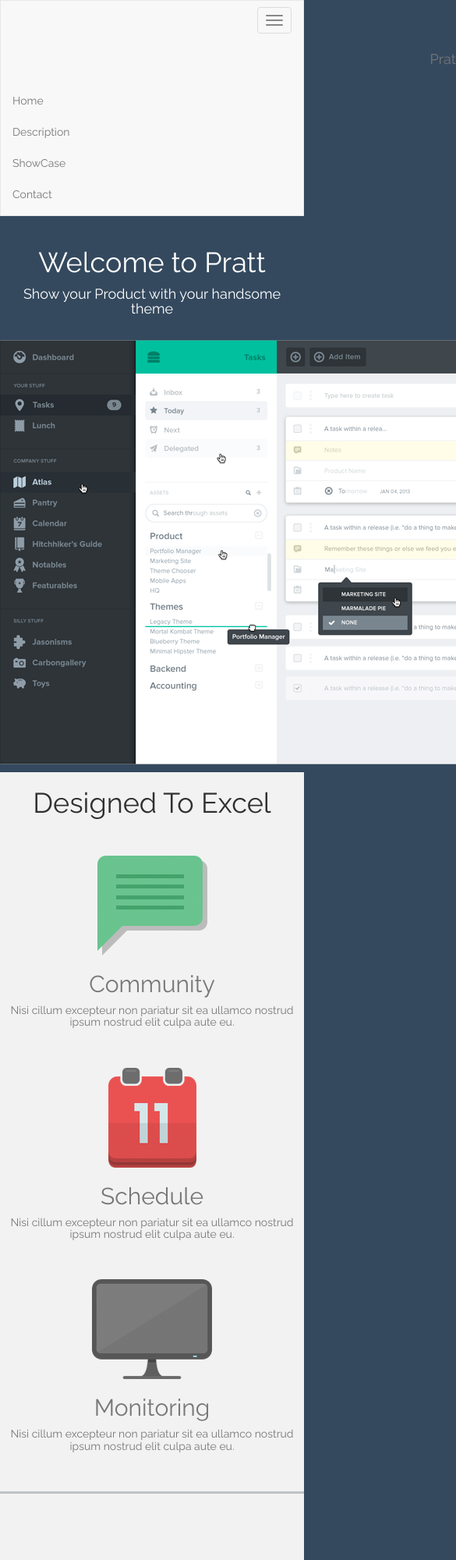
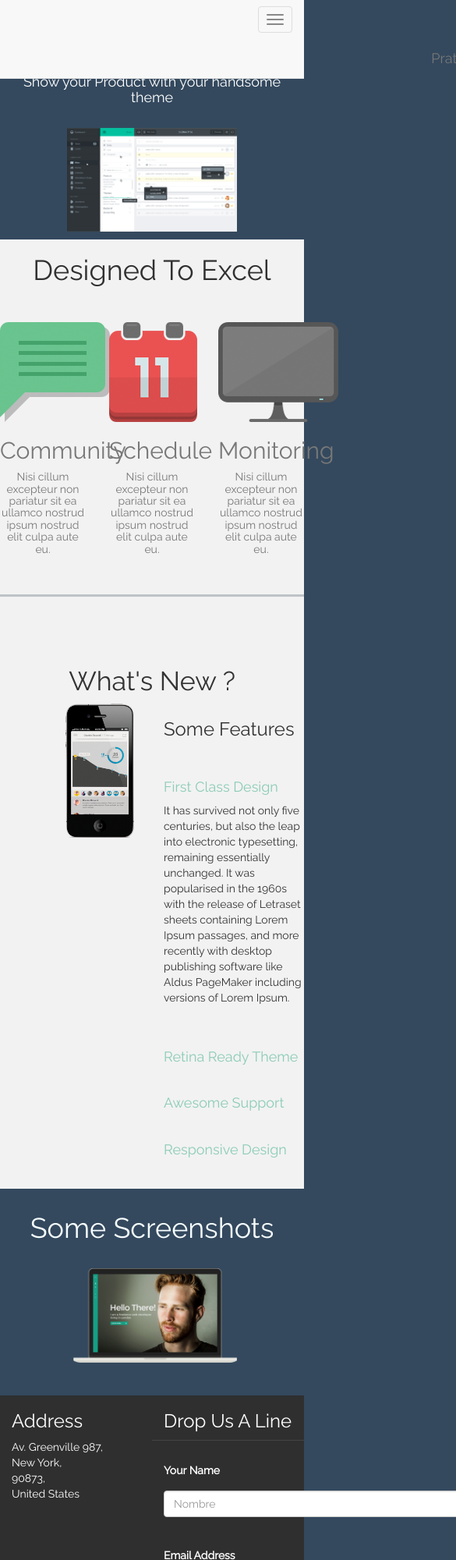
Before and after one commit to laureenpe/responsive-pratt, a plain HTML site: page index.html in a window 390 px wide. Shown: the top 2000 px of the page at 78% size, 585 px wide, since content can reach past the window. Drawn offline with nearby package versions, Linux system fonts and the light colour scheme.

Commit message:
updated footer and last sections

```diff
--- a/assets/css/style.css
+++ b/assets/css/style.css
@@ -28,6 +28,16 @@ body {
 
 .welcome h4 {
     padding-bottom: 20px;
+    padding-top: 20px;
+}
+
+.welcome h1 {
+    margin-top: 7%;
+    margin-bottom: 0;
+}
+
+.welcome img {
+    width: 56%;
 }
 
 
@@ -64,6 +74,7 @@ body {
 .whats-new h3 {
     text-align: center;
     padding-top: 50px;
+    font-size: 34px;
 }
 
 .phone img {
@@ -74,6 +85,20 @@ body {
 
 .features h5 {
     color: #8bccb6;
+    font-size: 18px;
+}
+
+.retina {
+    padding-bottom: 30px;
+    font-size: 18px;
+}
+
+.some {
+    margin-bottom: 50px;
+}
+
+.survived {
+    padding-bottom: 46px;
 }
 
 
@@ -86,15 +111,18 @@ body {
 .screenshots h1 {
     color: #f7feff;
     text-align: center;
-    margin-top: 15%;
+    margin-top: 8%;
+    margin-bottom: 8%;
 }
 
 .screenshots img {
-    margin-left: 20%;
+    margin-left: 26%;
     display: block;
     height: auto;
     max-width: 100%;
     line-height: 1;
+    width: 50%;
+    margin-bottom: 10%;
 }
 
 
@@ -103,4 +131,54 @@ body {
 footer {
     background-color: #2f2f2f;
     color: white;
+    width: 100%;
 }
+
+.navbar-form .form-control {
+    width: 296%;
+}
+
+label {
+    margin-bottom: 16px;
+    margin-top: 19px;
+}
+
+.btn-default {
+    margin-top: 20px;
+    background-color: #63b662;
+    border: none;
+    color: white;
+}
+
+.grumpy {
+    text-align: center;
+    margin-top: 20px;
+    margin-bottom: 0;
+    color: white;
+}
+
+.container-grumpy {
+    margin-left: -6%;
+    margin-right: -6%;
+    background-color: black;
+}
+
+#grumpy h6 {
+    padding-top: 20px;
+    padding-bottom: 20px;
+    font-size: 15px;
+}
+
+#grumpy span {
+    color: #1c5b44;
+}
+
+
+/*RESPONSIVE*/
+
+@media only screen and (min-width: 599px) {
+    /* 960px */
+    .navbar-brand {
+        font-size: 12px;
+    }
+}
--- a/index.html
+++ b/index.html
@@ -13,24 +13,24 @@
 
 <body>
     <!--NAVBAR-->
-    <nav class="navbar navbar-default">
+    <nav class="navbar navbar-default navbar-fixed-top">
         <div class="container-fluid">
             <!-- Brand and toggle get grouped for better mobile display -->
             <div class="navbar-header">
-                <button type="button" class="navbar-toggle collapsed" data-toggle="collapse" data-target="#bs-example-navbar-collapse-1" aria-expanded="false">
-        <span class="sr-only">Toggle navigation</span>
-        <span class="icon-bar"></span>
-        <span class="icon-bar"></span>
-        <span class="icon-bar"></span>
+                <button type=" button " class="navbar-toggle collapsed " data-toggle="collapse " data-target="#bs-example-navbar-collapse-1 " aria-expanded="false ">
+        <span class="sr-only ">Toggle navigation</span>
+        <span class="icon-bar "></span>
+        <span class="icon-bar "></span>
+        <span class="icon-bar "></span>
       </button>
-                <a class="navbar-brand" href="#">Prat</a>
+                <a class="navbar-brand" href="# ">Prat</a>
             </div>
 
-            <ul class="nav navbar-nav navbar-right">
-                <li><a href="#">Home</a></li>
-                <li><a href="#">Description</a></li>
-                <li><a href="#">ShowCase</a></li>
-                <li><a href="#">Contact</a></li>
+            <ul class="nav navbar-nav navbar-right nav navbar-nav navbar-collapse collapse ">
+                <li><a href="# ">Home</a></li>
+                <li><a href="# ">Description</a></li>
+                <li><a href="# ">ShowCase</a></li>
+                <li><a href="# ">Contact</a></li>
 
             </ul>
         </div>
@@ -38,16 +38,16 @@
         </div>
         <!-- /.container-fluid -->
     </nav>
-    <section class="welcome">
-        <div class="container">
-            <div class="row">
-                <div class="col-lg-12">
+    <section class="welcome ">
+        <div class="container ">
+            <div class="row ">
+                <div class="col-xs-12 col-md-12 ">
                     <h1>Welcome to <span>Pratt</span></h1>
                     <h4>Show your Product with your handsome theme</h4>
                 </div>
-                <div class="row">
-                    <div class="col-lg-12">
-                        <img src="img/app-bg.png" alt="photo">
+                <div class="row ">
+                    <div class="col-xs-12 col-md-12 ">
+                        <img src="img/app-bg.png " alt="photo ">
 
                     </div>
                 </div>
@@ -56,28 +56,28 @@
     </section>
     <!--DESIGNED TO EXCEL-->
 
-    <section class="excel">
-        <div class="container">
-            <div class="row">
-                <div class="col-lg-12">
+    <section class="excel ">
+        <div class="container ">
+            <div class="row ">
+                <div class="col-xs-12 col-md-12 ">
                     <h1>Designed To Excel</h1>
                 </div>
-                <div class="container-pictures">
-                    <div class="row">
-                        <div class="col-lg-4 align-center">
-                            <img src="img/intro01.png" alt="photo">
+                <div class="container-pictures ">
+                    <div class="row ">
+                        <div class="col-xs-4 col-md-4 align-center ">
+                            <img src="img/intro01.png " alt="photo ">
                             <h2>Community</h2>
                             <h5>Nisi cillum excepteur non pariatur sit ea ullamco nostrud ipsum nostrud elit culpa aute eu.</h5>
 
                         </div>
-                        <div class="col-lg-4 align-center">
-                            <img src="img/intro02.png" alt="photo">
+                        <div class="col-xs-4 col-md-4 align-center ">
+                            <img src="img/intro02.png " alt="photo ">
                             <h2>Schedule</h2>
                             <h5>Nisi cillum excepteur non pariatur sit ea ullamco nostrud ipsum nostrud elit culpa aute eu.</h5>
 
                         </div>
-                        <div class="col-lg-4 align-center">
-                            <img src="img/intro03.png" alt="photo">
+                        <div class="col-xs-4 col-md-4 align-center ">
+                            <img src="img/intro03.png " alt="photo ">
                             <h2>Monitoring</h2>
                             <h5>Nisi cillum excepteur non pariatur sit ea ullamco nostrud ipsum nostrud elit culpa aute eu.</h5>
 
@@ -87,75 +87,71 @@
 
                 </div>
             </div>
-            <div class="row">
-                <div class="col-lg-12 whats-new">
-                    <h3>What`s New ?</h3>
+            <div class="row ">
+                <div class="col-xs-12 col-md-12 whats-new ">
+                    <h3>What's New ?</h3>
                 </div>
-                <div class="row">
-                    <div class="col-lg-6 phone">
-                        <img src="img/mobile.png" alt="photo">
+                <div class="row ">
+                    <div class="col-xs-6 col-md-6 phone ">
+                        <img src="img/mobile.png " alt="photo ">
                     </div>
-                    <div class="col-lg-6 features">
-                        <h3>Some Features</h3>
+                    <div class="col-xs-6 col-md-6 features ">
+                        <h3 class="some ">Some Features</h3>
                         <h5>First Class Design</h5>
-                        <p>It has survived not only five centuries, but also the leap into electronic typesetting, remaining essentially unchanged. It was popularised in the 1960s with the release of Letraset sheets containing Lorem Ipsum passages, and more
+                        <p class="survived "> It has survived not only five centuries, but also the leap into electronic typesetting, remaining essentially unchanged. It was popularised in the 1960s with the release of Letraset sheets containing Lorem Ipsum passages, and more
                             recently with desktop publishing software like Aldus PageMaker including versions of Lorem Ipsum.</p>
-                        <h5>Retina Ready Theme</h5>
-                        <h5>Awesome Support</h5>
-                        <h5>Responsive Design</h5>
+                        <h5 class="retina ">Retina Ready Theme</h5>
+                        <h5 class="retina ">Awesome Support</h5>
+                        <h5 class="retina ">Responsive Design</h5>
 
                     </div>
                 </div>
 
     </section>
     <!--SOME SCREENSHOTS-->
-    <section class="screenshots">
-        <div class="row">
-            <div class="col-lg-12">
+    <section class="screenshots ">
+        <div class="row ">
+            <div class="col-xs-12 col-md-12 ">
                 <h1>Some Screenshots</h1>
             </div>
-            <div class="row">
-                <div class="col-lg-12">
-                    <img src="img/item-01.png" alt="photo">
+            <div class="row ">
+                <div class="col-xs-12 col-md-12 ">
+                    <img src="img/item-01.png " alt="photo ">
                 </div>
             </div>
 
     </section>
     <footer>
-        <div class="container">
-            <div class="row">
-                <div class="col-lg-6">
+        <div class="container ">
+            <div class="row ">
+                <div class="col-xs-6 col-md-6 ">
                     <h3>Address</h3>
                     <p>Av. Greenville 987, <br> New York, <br> 90873, <br> United States</p>
                 </div>
-                <div class="col-lg-6">
+                <div class="col-xs-6 col-md-6 ">
                     <h3>Drop Us A Line</h3>
-                    <div class="input-group">
-                        <span class="input-group-addon" id="basic-addon1">@</span>
-                        <input type="text" class="form-control" placeholder="Username" aria-describedby="basic-addon1">
-                    </div>
-
-                    <div class="input-group">
-                        <input type="text" class="form-control" placeholder="Recipient's username" aria-describedby="basic-addon2">
-                        <span class="input-group-addon" id="basic-addon2">@example.com</span>
-                    </div>
-
-                    <div class="input-group">
-                        <span class="input-group-addon">$</span>
-                        <input type="text" class="form-control" aria-label="Amount (to the nearest dollar)">
-                        <span class="input-group-addon">.00</span>
-                    </div>
-
-                    <label for="basic-url">Your vanity URL</label>
-                    <div class="input-group">
-                        <span class="input-group-addon" id="basic-addon3">https://example.com/users/</span>
-                        <input type="text" class="form-control" id="basic-url" aria-describedby="basic-addon3">
-                    </div>
-
+                    <form class="navbar-form navbar-left " role="search ">
+                        <div class="form-group ">
+                            <label for="Nombre ">Your Name</label><br>
+                            <input type="text " class="form-control " placeholder="Nombre "><br>
+                            <label for="Nombre ">Email Address</label><br>
+                            <input type="text " class="form-control " placeholder="Email address "><br>
+                            <label for="Nombre ">Your Text</label><br>
+                            <input type="text " class="form-control "><br>
+                            <button type="submit " class="btn btn-default ">SUBMIT</button>
+                        </div>
+                    </form>
                 </div>
             </div>
-
-        </div>
+            <div class="container-grumpy ">
+                <div class="container grumpy ">
+                    <div class="row ">
+                        <div id="grumpy " class="col-xs-12 col-md-12 ">
+                            <h6>Created by <span>GRUMPY.CO</span></h6>
+                        </div>
+                    </div>
+                </div>
+            </div>
     </footer>
 
     <script src=" https://ajax.googleapis.com/ajax/libs/jquery/1.12.4/jquery.min.js "></script>
```
